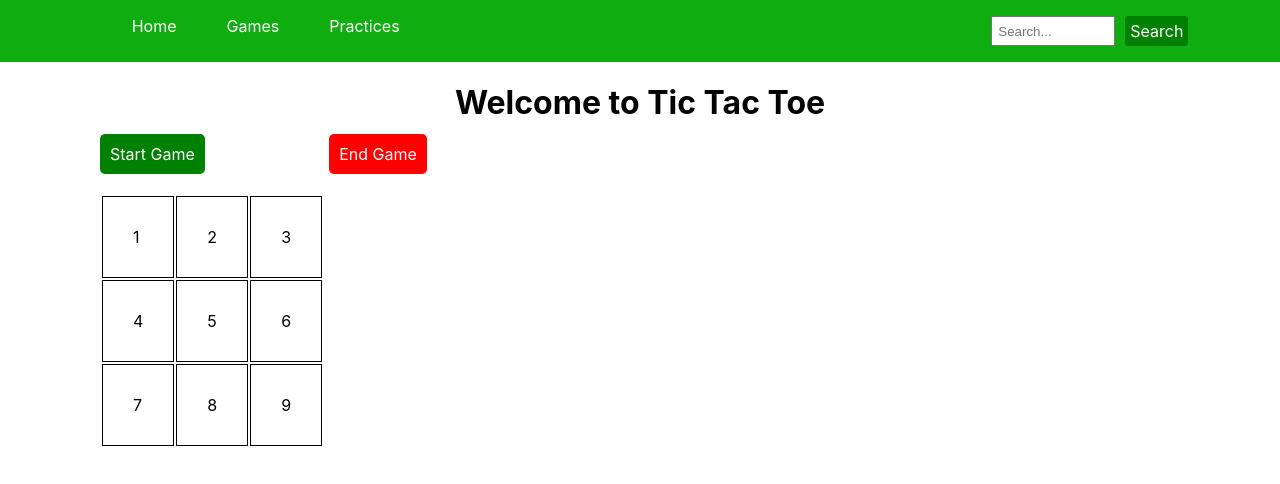
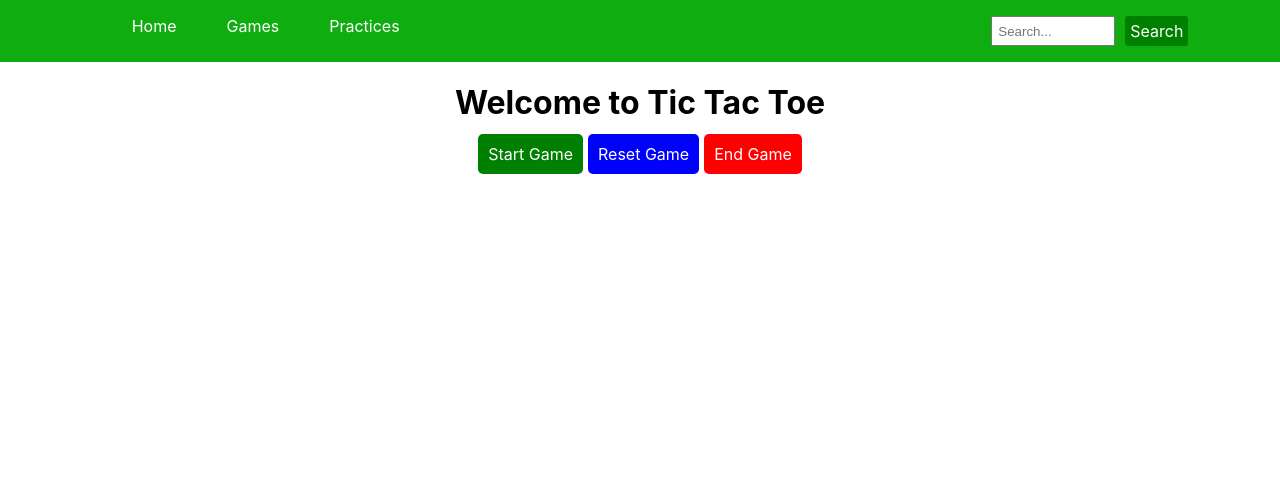
Before and after one commit to AmirMaharjan00/Learning-React, a React (Create React App) app in the folder react-official/: page / in a window 1280 px wide. Shown: the top 484 px of the page. Built offline with nearby package versions, Linux system fonts and the light colour scheme.

Commit message:
working on all

```diff
--- a/react-official/src/App.css
+++ b/react-official/src/App.css
@@ -21,6 +21,7 @@ Index
   #root .game {
     display: flex;
     gap: 5px;
+    justify-content: center;
   }
 
   #root span.end-game-label{
@@ -31,6 +32,14 @@ Index
   }
 
   #root .game-mode {
+    cursor: pointer;
+  }
+
+  #root .game-reset-label {
+    color: white;
+    background: blue;
+    padding: 10px;
+    border-radius: 5px;
     cursor: pointer;
   }
 
@@ -83,6 +92,7 @@ Index
   */
     .game-board {
       margin-top: 30px;
+      display: none;
     }
 
     .game-board .game-board-data {
--- a/react-official/src/Components/Games.js
+++ b/react-official/src/Components/Games.js
@@ -5,14 +5,22 @@ let playerOne, playerTwo
 export default function Games() {
   const [ count, SetCount ] = useState(0);
 
-  // for Start Game
+  // Start the Game
   const startGame = () => {
     if( {count}.count ) {
       SetCount(0)
     } else {
       SetCount(1)
     }
+
+    // let gameBoard = document.getElementsByClassName('game-board')
+    // if( {count} ) {
+    //   gameBoard[0].style.display = ''
+    // } else {
+    //   gameBoard[0].style.display = 'none'
+    // }
   }
+
   let content
   content = {count}.count ? <PlayerDiv/> : '';
 
@@ -23,24 +31,80 @@ export default function Games() {
         <div className="start-game">
           <span className="start-game-label game-mode" onClick={startGame}>Start Game</span>
           { content }
-          <GameBoard/>
         </div>
-        <Module/>
+        <GameReset/>
+        <EndGame/>
+      </div>
+      <GameBoard/>
+    </>
+  );
+}
+
+// Reset the Game
+const GameReset = () => {
+  const resetGame = () => {
+    let tableDate = document.getElementsByClassName('game-board-data')
+    for( let i = 0; i < tableDate.length; i++ ) {
+      tableDate[i].innerHTML = ''
+    }
+  }
+
+  return(
+    <div className='game-reset'>
+      <span className='game-reset-label' onClick={resetGame}>Reset Game</span>
+    </div>
+  );
+}
+
+// End the Game
+const EndGame = ( props ) => {
+  const [ endGameVar, setEndGameVar ] = useState( false );
+  const endGame = () => {
+    if( { endGameVar } ) {
+      setEndGameVar( false )
+    } else {
+      setEndGameVar( true )
+    }
+
+    let gameBoard = document.getElementsByClassName('game-board')
+    console.log( gameBoard )
+    if( {endGameVar} ) {
+      gameBoard[0].style.display = 'none'
+    } else {
+      gameBoard[0].style.display = 'block'
+    }
+  }
+  return (
+    <>
+      <div className="end-game">
+        <span className="end-game-label game-mode" onClick={ endGame }>{ props.label }</span>
       </div>
     </>
   );
 }
 
+EndGame.propsTypes = {
+  label: 'End Game'
+}
+
+EndGame.defaultProps = {
+  label: 'End Game'
+}
+
+// Get player names
 const PlayerDiv = () => {
   const [ playerOne, setPlayerOne ] = useState('');
   const [ playerTwo, setPlayerTwo ] = useState('');
 
   // For Form Submit
   const FormSubmit = () => {
-    if( { playerOne } != '' && { playerTwo } != '' ) {
-      return true
+    let gameBoard = document.getElementsByClassName('game-board')
+    let playersContainer = document.getElementsByClassName('players')
+    if( { playerOne }.playerOne != '' && { playerTwo }.playerTwo != '' ) {
+      gameBoard[0].style.display = 'table'
+      playersContainer[0].style.display = 'none'
     } else {
-      return false
+      gameBoard[0].style.display = 'none'
     }
   }
 
@@ -61,8 +125,20 @@ const PlayerDiv = () => {
   );
 }
 
+// The Game Board
 let randomNumber = Math.round( Math.random() * 1 )
 const GameBoard = () => {
+  let numberOfRows = 3, numberofColumns = 3, totalCells = numberOfRows * numberofColumns
+  let tableBodyElement = document.getElementsByClassName('game-board-content')
+  // console.log( tableBodyElement.innerHTML = 'amir' )
+  let tableBodyElementChildren
+  for( let i = 1; i <= totalCells; i++ ) {
+    if( i % 3 == 0 ) tableBodyElementChildren += '<tr class="game-board-row">'
+      tableBodyElementChildren += '<td class="game-board-data"></td>'
+    if( i % 3 == 2 ) tableBodyElementChildren += '</tr>'
+  }
+  console.log( tableBodyElementChildren )
+  tableBodyElement.innerHTML = 'amir'
   let element = document.getElementsByClassName('game-board-data')
   let clickCount = 0
   const gameBoardClick = ( event ) => {
@@ -78,34 +154,47 @@ const GameBoard = () => {
 
     clickCount++
     let firstTurn = ( randomNumber ) ? 'Player 1' : 'Player 2';
+    let c1, c2, c3, c4, c5, c6, c7, c8, c9
     if( clickCount % 2 == 0 ) {
       event.target.innerHTML = 'X' // player 1
     } else {
       event.target.innerHTML = 'O' // player 2
     }
 
-    // horizontal
-    // if(  )
+    // Horizontal
+    if( ( c1 && c2 && c3 ) || ( c4 && c5 && c6 ) || ( c7 && c8 && c9 ) ) {
+      console.log( 'You Win' )
+    }
+
+    // Vertical
+    if( ( c1 && c4 && c7 ) || ( c2 && c5 && c8 ) || ( c3 && c6 && c9 ) ) {
+      console.log( 'You Win' )
+    }
+
+    // Diagonal
+    if( ( c1 && c5 && c9 ) || ( c3 && c5 && c7 ) ) {
+      console.log( 'You Win' )
+    }
   }
   return(
     <>
-      <table className="game-board">
+      <table className="game-board" align='center'>
         <tbody className='game-board-content'>
-          <tr className='game-board-row'>
-            <td className='game-board-data' onClick={gameBoardClick} data-cell="c1" data-value="">1</td>
-            <td className='game-board-data' onClick={gameBoardClick} data-cell="c2" data-value="">2</td>
-            <td className='game-board-data' onClick={gameBoardClick} data-cell="c3" data-value="">3</td>
+          {/* <tr className='game-board-row'>
+            <td className='game-board-data' onClick={gameBoardClick} data-cell="c1" data-value=""></td>
+            <td className='game-board-data' onClick={gameBoardClick} data-cell="c2" data-value=""></td>
+            <td className='game-board-data' onClick={gameBoardClick} data-cell="c3" data-value=""></td>
           </tr>
           <tr className='game-board-row'>
-            <td className='game-board-data' onClick={gameBoardClick} data-cell="c4" data-value="">4</td>
-            <td className='game-board-data' onClick={gameBoardClick} data-cell="c5" data-value="">5</td>
-            <td className='game-board-data' onClick={gameBoardClick} data-cell="c6" data-value="">6</td>
+            <td className='game-board-data' onClick={gameBoardClick} data-cell="c4" data-value=""></td>
+            <td className='game-board-data' onClick={gameBoardClick} data-cell="c5" data-value=""></td>
+            <td className='game-board-data' onClick={gameBoardClick} data-cell="c6" data-value=""></td>
           </tr>
           <tr className='game-board-row'>
-            <td className='game-board-data' onClick={gameBoardClick} data-cell="c7" data-value="">7</td>
-            <td className='game-board-data' onClick={gameBoardClick} data-cell="c8" data-value="">8</td>
-            <td className='game-board-data' onClick={gameBoardClick} data-cell="c9" data-value="">9</td>
-          </tr>
+            <td className='game-board-data' onClick={gameBoardClick} data-cell="c7" data-value=""></td>
+            <td className='game-board-data' onClick={gameBoardClick} data-cell="c8" data-value=""></td>
+            <td className='game-board-data' onClick={gameBoardClick} data-cell="c9" data-value=""></td>
+          </tr> */}
         </tbody>
       </table>
     </>
--- a/react-official/src/Components/Module.js
+++ b/react-official/src/Components/Module.js
@@ -1,11 +1,19 @@
-import React from 'react'
+import React, { useState } from 'react'
 import propTypes from 'prop-types'
 
 export default function Module( props ) {
+    const [ endGameVar, setEndGameVar ] = useState( false );
+    const endGame = () => {
+        if( { endGameVar } ) {
+            setEndGameVar( false )
+        } else {
+            setEndGameVar( true )
+        }
+    }
     return (
         <>
             <div className="end-game">
-                <span className="end-game-label game-mode">{ props.label }</span>
+                <span className="end-game-label game-mode" onClick={ endGame }>{ props.label }</span>
             </div>
         </>
     );
```
